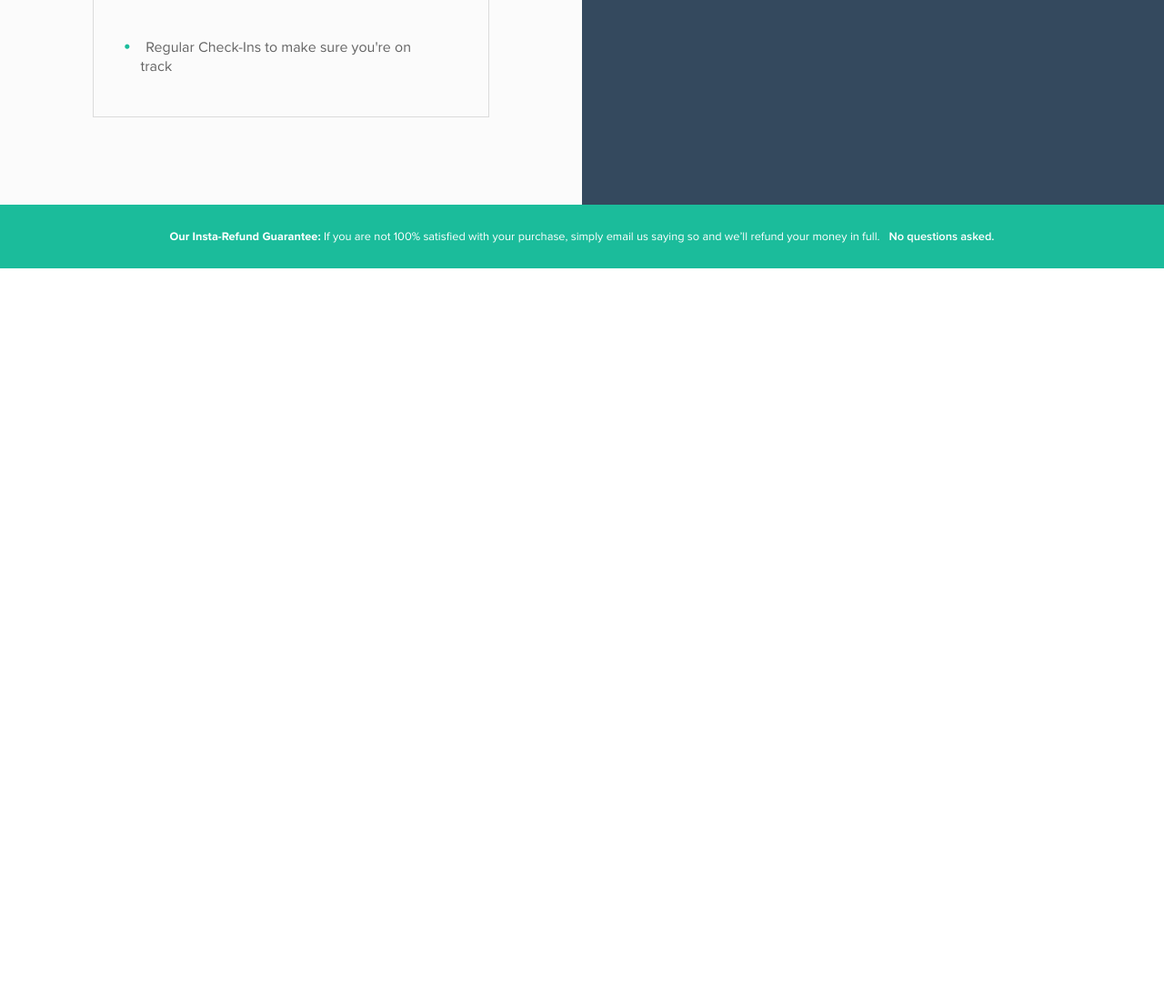
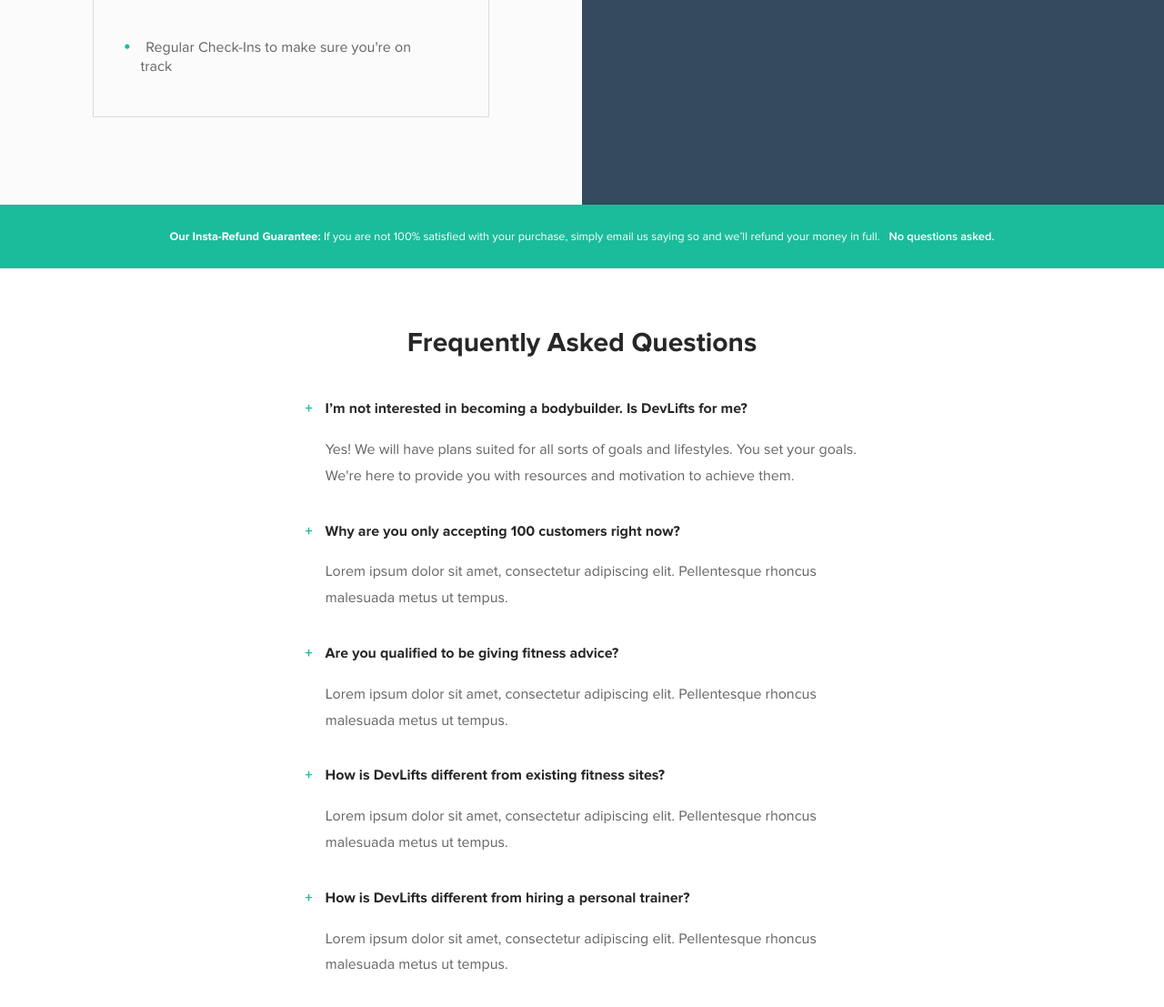
Before and after one commit to DevLifts/devlifts-static, a website: page index.html in a window 1280 px wide. Shown: the part 4547-5654 px from the top of the page at 91% size. Before the commit the page ends 4842 px from the top, so only its background shows below. Drawn offline with nearby package versions, Linux system fonts and the light colour scheme.

Commit message:
First pass at FAQ section for all screen sizes

```diff
--- a/css/_components.scss
+++ b/css/_components.scss
@@ -18,3 +18,4 @@
 @import 'pages/home/join';
 @import 'pages/home/pricing';
 @import 'pages/home/refund-guarantee';
+@import 'pages/home/faq';
--- /dev/null
+++ b/css/pages/home/_faq.scss
@@ -0,0 +1,46 @@
+.faq {
+  display: flex;
+  flex-direction: column;
+  justify-content: center;
+  align-content: center;
+
+  .faq-content {
+    display: flex;
+    flex-direction: column;
+    justify-content: center;
+    align-items: center;
+    max-width: $maxContentWidth;
+    margin: 5vh 6vw;
+
+    @include breakpoint(tablet) {
+      padding: 0 10vw;
+    }
+
+    @include breakpoint(desktop) {
+      padding: 0 20vw;
+    }
+
+    .question-group {
+      padding-left: 25px;
+
+      p.question {
+        font-size: 1rem;
+        color: $black;
+        font-weight: 700;
+        text-indent: -1.4rem;
+
+        &:before {
+          content: "+ ";
+          color: $primaryGreen;
+          margin-right: 10px;
+          font-size: 1rem;
+        }
+      }
+
+      p.answer {
+        font-size: 1rem;
+        color: $grey;
+      }
+    }
+  }
+}
--- a/index.html
+++ b/index.html
@@ -265,6 +265,58 @@
     </div> <!-- .refund-guarantee-content -->
   </div> <!-- .refund-guarantee -->
 
+  <section class="faq">
+    <div class="faq-content">
+      <h2>Frequently Asked Questions</h2>
+
+      <div class="question-group">
+        <p class="question">
+          I’m not interested in becoming a bodybuilder. Is DevLifts for me?
+        </p>
+        <p class="answer">
+          Yes! We will have plans suited for all sorts of goals and lifestyles. You set your goals. We're here to provide you with resources and motivation to achieve them.
+        </p>
+      </div> <!-- .question-group -->
+
+      <div class="question-group">
+        <p class="question">
+          Why are you only accepting 100 customers right now?
+        </p>
+        <p class="answer">
+          Lorem ipsum dolor sit amet, consectetur adipiscing elit. Pellentesque rhoncus malesuada metus ut tempus.
+        </p>
+      </div> <!-- .question-group -->
+
+      <div class="question-group">
+        <p class="question">
+          Are you qualified to be giving fitness advice?
+        </p>
+        <p class="answer">
+          Lorem ipsum dolor sit amet, consectetur adipiscing elit. Pellentesque rhoncus malesuada metus ut tempus.
+        </p>
+      </div> <!-- .question-group -->
+
+      <div class="question-group">
+        <p class="question">
+          How is DevLifts different from existing fitness sites?
+        </p>
+        <p class="answer">
+          Lorem ipsum dolor sit amet, consectetur adipiscing elit. Pellentesque rhoncus malesuada metus ut tempus.
+        </p>
+      </div> <!-- .question-group -->
+
+      <div class="question-group">
+        <p class="question">
+          How is DevLifts different from hiring a personal trainer?
+        </p>
+        <p class="answer">
+          Lorem ipsum dolor sit amet, consectetur adipiscing elit. Pellentesque rhoncus malesuada metus ut tempus.
+        </p>
+      </div> <!-- .question-group -->
+
+    </div> <!-- .faq-content -->
+  </section> <!-- .faq -->
+
   <script src="https://ajax.googleapis.com/ajax/libs/jquery/1.12.4/jquery.min.js"></script>
   <script src="js/app.min.js"></script>
 </body>
```
Also changed, not shown: style.css.
